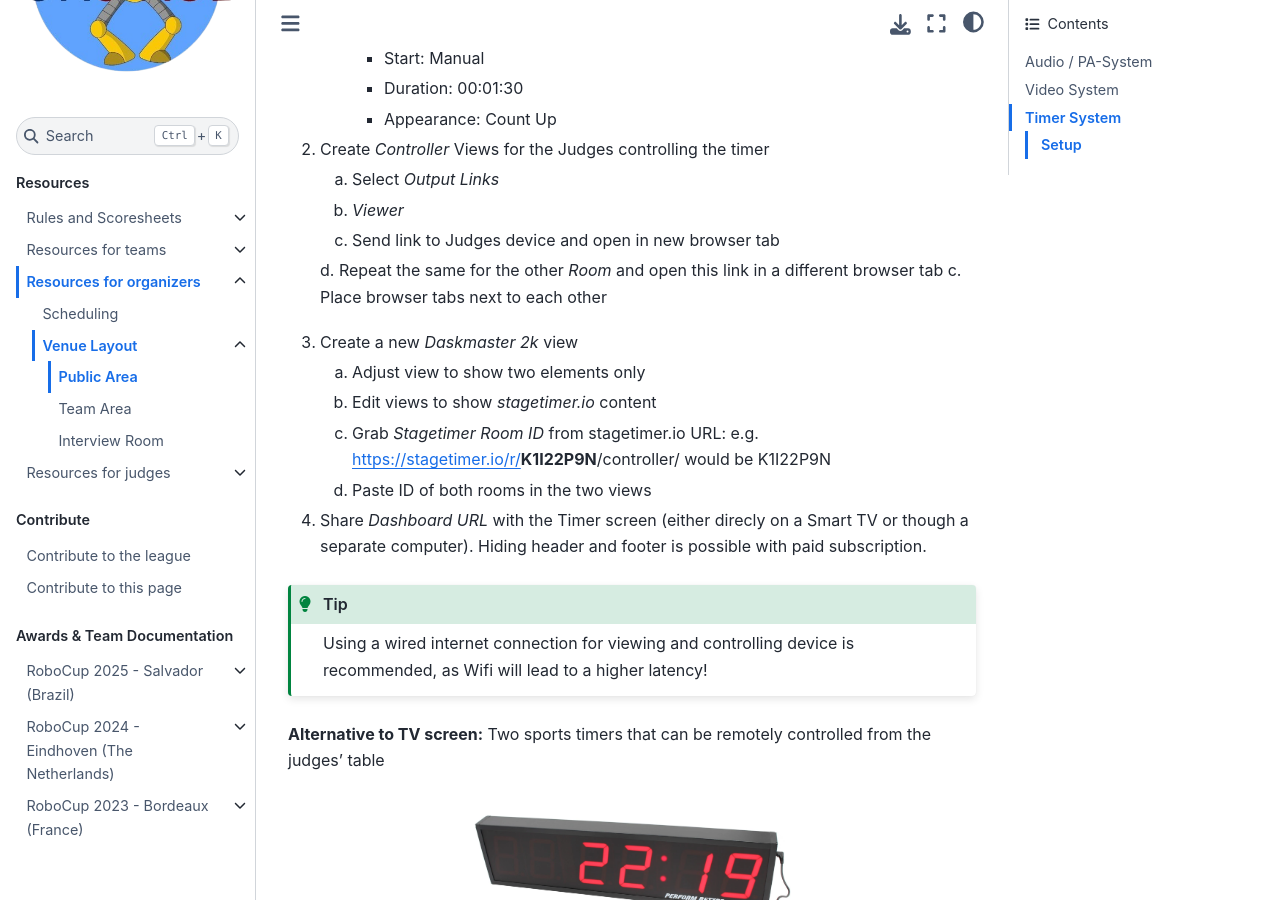
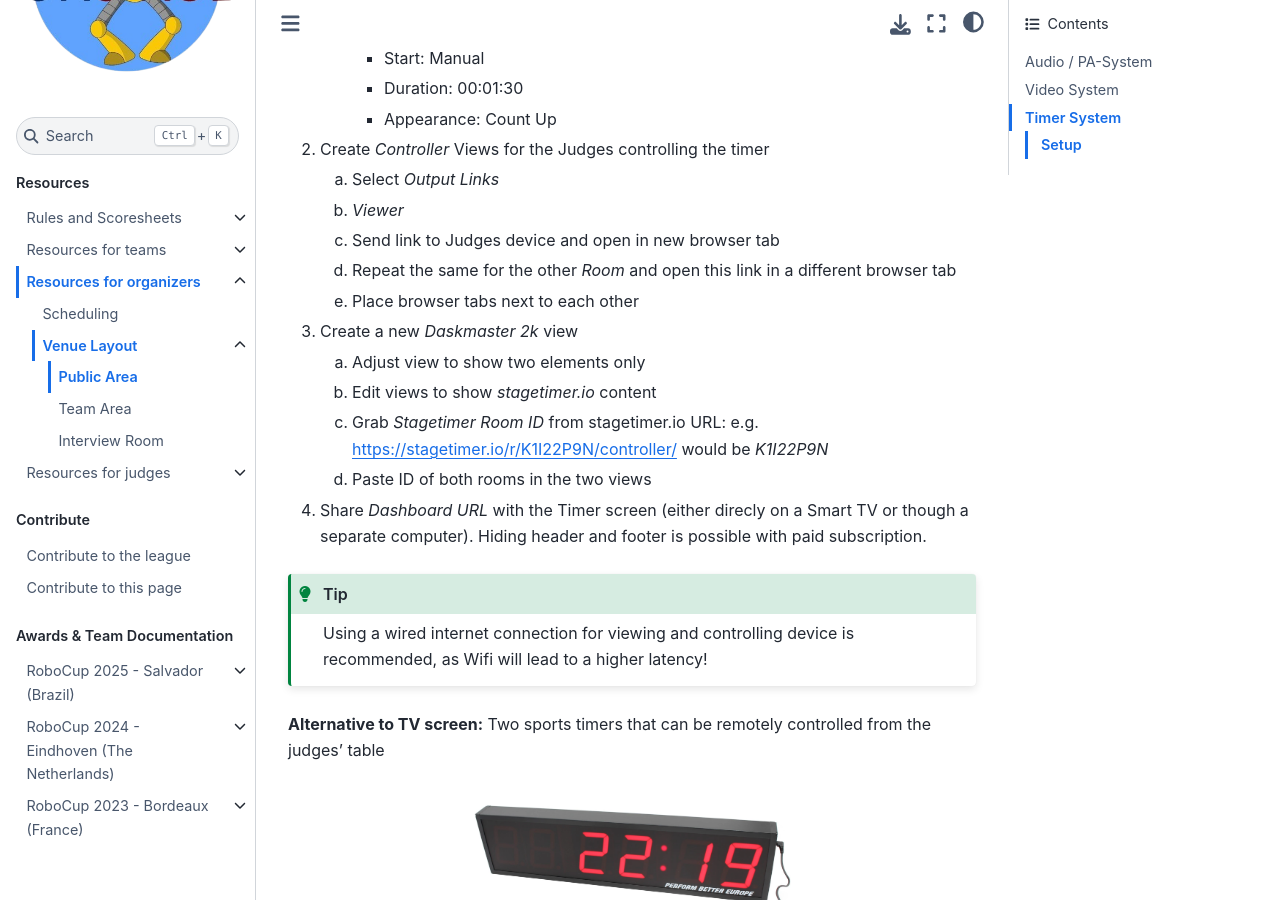
Before and after one commit to robocup-junior/onstage, a Sphinx documentation site: the page built from docs/source/resources/organizers/venue_layout/public_area_layout.rst, in a window 1280 px wide and 900 px high, scrolled down 2633 px. Built offline with Sphinx 7.4.7 and the Sphinx Book theme 1.1.4, drawn with Linux system fonts in a browser that asks for light colours; some of the changed text lies outside the part shown.

```diff
--- a/docs/source/resources/organizers/venue_layout/public_area_layout.rst
+++ b/docs/source/resources/organizers/venue_layout/public_area_layout.rst
@@ -90,13 +90,13 @@ Setup
    b. *Viewer*
    c. Send link to Judges device and open in new browser tab
    d. Repeat the same for the other *Room* and open this link in a different browser tab
-   c. Place browser tabs next to each other
+   e. Place browser tabs next to each other
 
 3. Create a new *Daskmaster 2k* view
 
    a. Adjust view to show two elements only
    b. Edit views to show *stagetimer.io* content
-   c. Grab *Stagetimer Room ID* from stagetimer.io URL: e.g. https://stagetimer.io/r/**K1I22P9N**/controller/ would be K1I22P9N
+   c. Grab *Stagetimer Room ID* from stagetimer.io URL: e.g. https://stagetimer.io/r/K1I22P9N/controller/ would be *K1I22P9N*
    d. Paste ID of both rooms in the two views
 
 4. Share *Dashboard URL* with the Timer screen (either direcly on a Smart TV or though a separate computer). Hiding header and footer is possible with paid subscription.
```
Also changed, not shown: other parts of docs/source/resources/organizers/venue_layout/public_area_layout.rst (+1 -1 lines).
